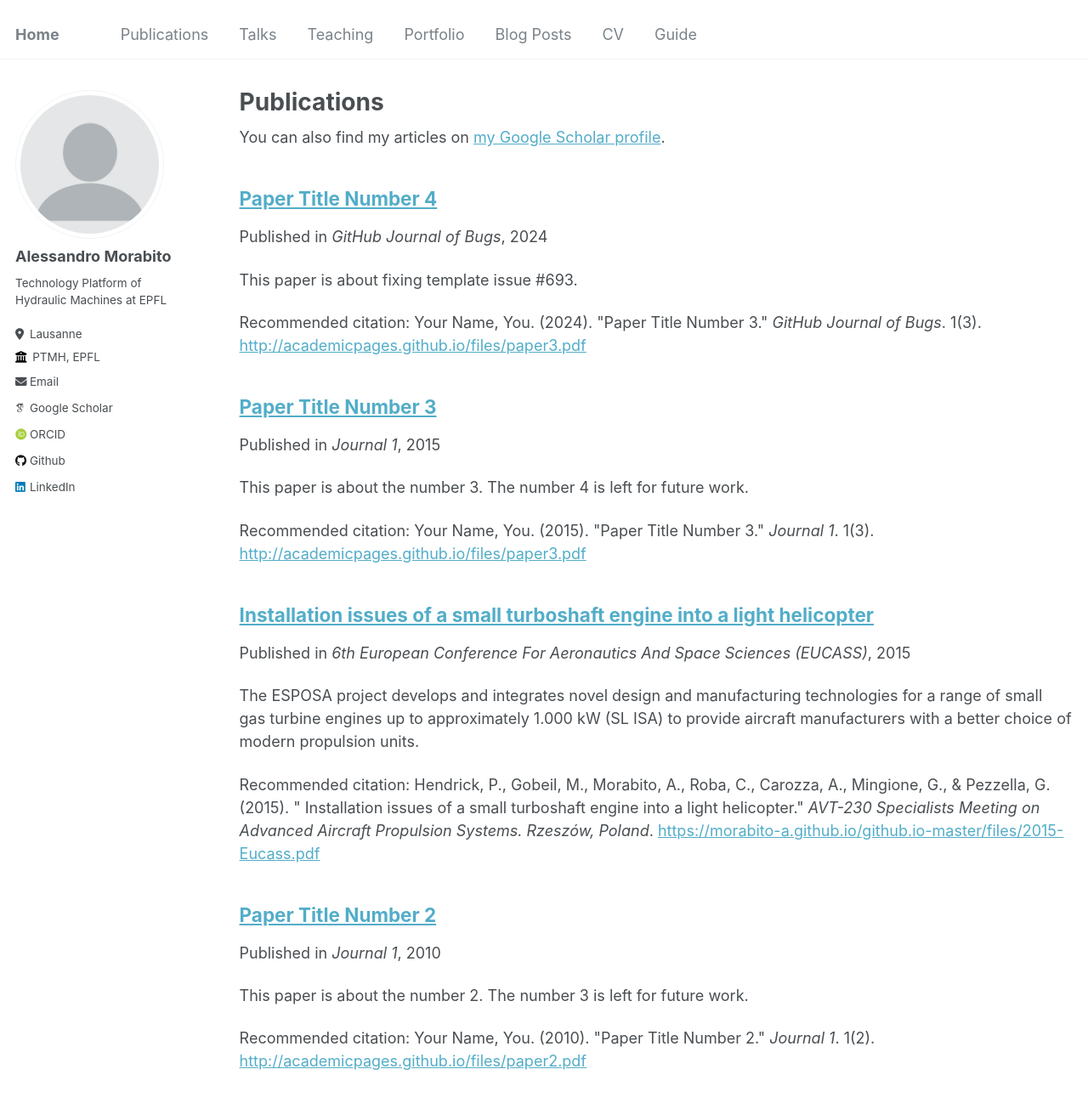
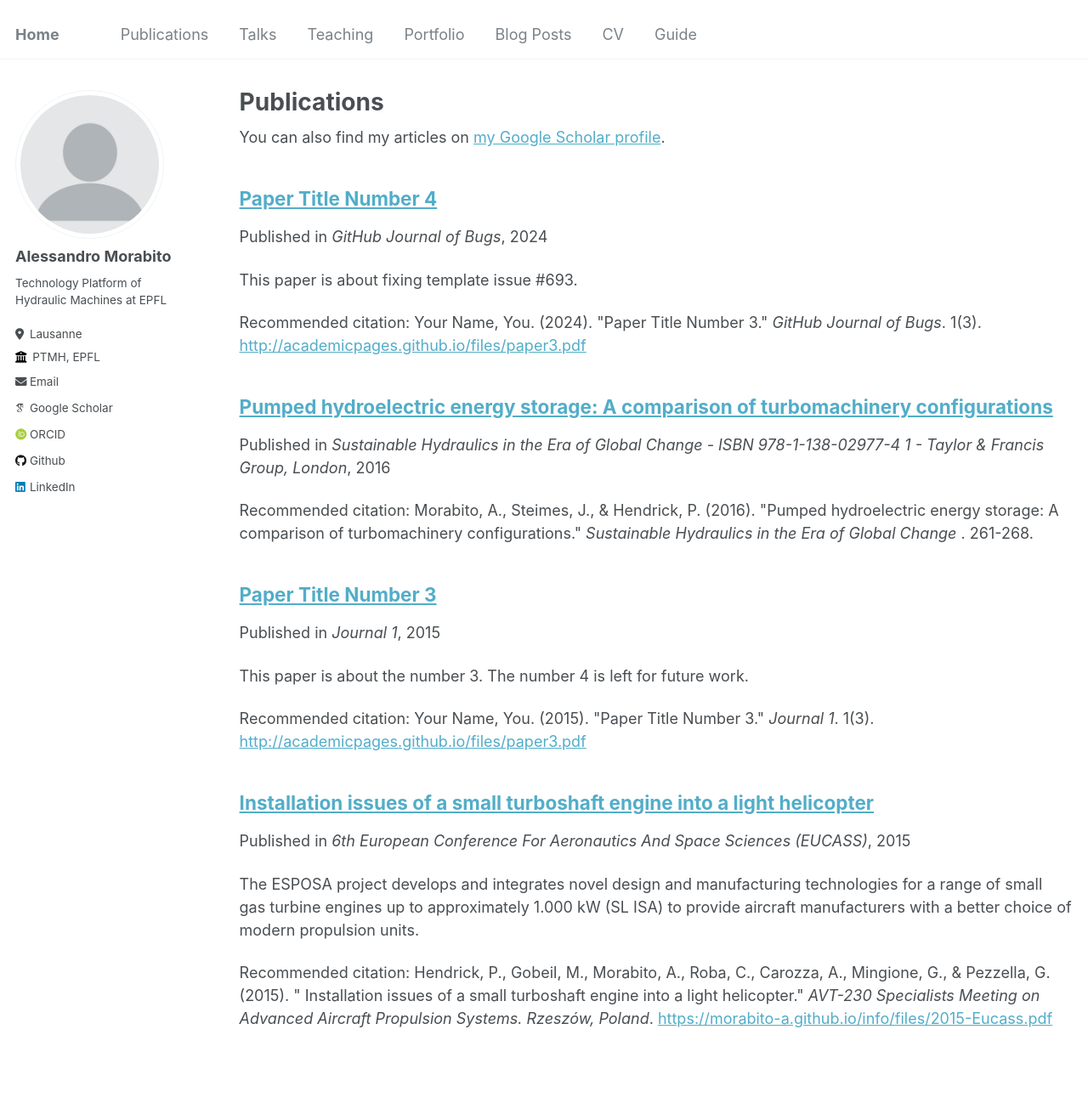
Before and after one commit to morabito-a/info, a Jekyll site: the page built from _pages/publications.md, in a window 1280 px wide and 1400 px high. Shown: the top 1298 px of the window at 85% size. Built offline with Jekyll 4.4.1, drawn with Linux system fonts in a browser that asks for light colours; some web fonts are replaced.

Commit message:
pub-liege

```diff
--- a/_publications/2010-10-01-paper-title-number-2.md
+++ /dev/null
@@ -1,12 +0,0 @@
----
-title: "Paper Title Number 2"
-collection: publications
-permalink: /publication/2010-10-01-paper-title-number-2
-excerpt: 'This paper is about the number 2. The number 3 is left for future work.'
-date: 2010-10-01
-venue: 'Journal 1'
-paperurl: 'http://academicpages.github.io/files/paper2.pdf'
-citation: 'Your Name, You. (2010). &quot;Paper Title Number 2.&quot; <i>Journal 1</i>. 1(2).'
----
-
-The contents above will be part of a list of publications, if the user clicks the link for the publication than the contents of section will be rendered as a full page, allowing you to provide more information about the paper for the reader. When publications are displayed as a single page, the contents of the above "citation" field will automatically be included below this section in a smaller font.
--- a/_publications/2015-Eucass.md
+++ b/_publications/2015-Eucass.md
@@ -1,11 +1,11 @@
 ---
 title: "Installation issues of a small turboshaft engine into a light helicopter"
 collection: publications
-permalink: /publication/2010-10-01-paper-title-number-1
+permalink: /publication/2015-Eucass
 excerpt: 'The ESPOSA project develops and integrates novel design and manufacturing technologies for a range of small gas turbine engines up to approximately 1.000 kW (SL ISA) to provide aircraft manufacturers with a better choice of modern propulsion units.'
-date: 2015-04-01
+date: 2015-04-20
 venue: '6th European Conference For Aeronautics And Space Sciences (EUCASS)'
-paperurl: 'https://morabito-a.github.io/github.io-master/files/2015-Eucass.pdf'
+paperurl: 'https://morabito-a.github.io/info/files/2015-Eucass.pdf'
 citation: 'Hendrick, P., Gobeil, M., Morabito, A., Roba, C., Carozza, A., Mingione, G., & Pezzella, G. (2015). &quot; Installation issues of a small turboshaft engine into a light helicopter.&quot; <i>AVT-230 Specialists Meeting on Advanced Aircraft Propulsion Systems. Rzeszów, Poland</i>.'
 ---
 
--- /dev/null
+++ b/_publications/2016-Liege-IAHR.md
@@ -0,0 +1,16 @@
+---
+title: "Pumped hydroelectric energy storage: A comparison of turbomachinery
+configurations"
+collection: publications
+permalink: /publication/2016-Liege-IAHR
+excerpt: ''
+date: 2016-10-01
+venue: 'Sustainable Hydraulics in the Era of Global Change - ISBN 978-1-138-02977-4 1 - Taylor & Francis Group, London'
+paperurl: ''
+citation: 'Morabito, A., Steimes, J., & Hendrick, P. (2016). &quot;Pumped hydroelectric energy storage: A comparison of turbomachinery configurations.&quot; <i>Sustainable Hydraulics in the Era of Global Change </i>. 261-268.'
+---
+
+The technical and economic feasibility of Pumped Hydroelectric Energy Storage (PHES) is
+increasingly under discussion. Its important capital cost may be mitigated by its relevance in balancing the electrical grid. Indeed renewable energy intermittency forces the electric power industry to find new solutions for the regulation of the electric grid. PHES systems are built around hydraulic and electrical machines. The site head and the flow rate primarily define the type of hydraulic machine used. In this paper three configurations are discussed: traditional applications that include separate hydraulic machines (turbines and pumps), Reversible Pump Turbines (RPTs) and Pumps as Turbines (PATs) that can operate in both modes of operation. A detailed estimation of the PATs performance is computed to predict and interpret their behaviour during reversed operation: therefore different prediction models are listed and analyzed. A case study compares different system efficiencies and capacity for different configurations. This PHES consist of an unused mine with a depth of 350 meters and it is equipped with one or more Francis turbines or with PAT units. The available head heavily varies with intermittency due to the peculiar mine configuration. Consequently, the hydraulic machines adopted could often work in off-design conditions. Results show that regarding micro and small power plants the solution using PATs is an available and suitable option.
+
+[Download](https://morabito-a.github.io/info/files/2016-Liege-IAHR.pdf)
```
Also changed, not shown: 1 other file.
